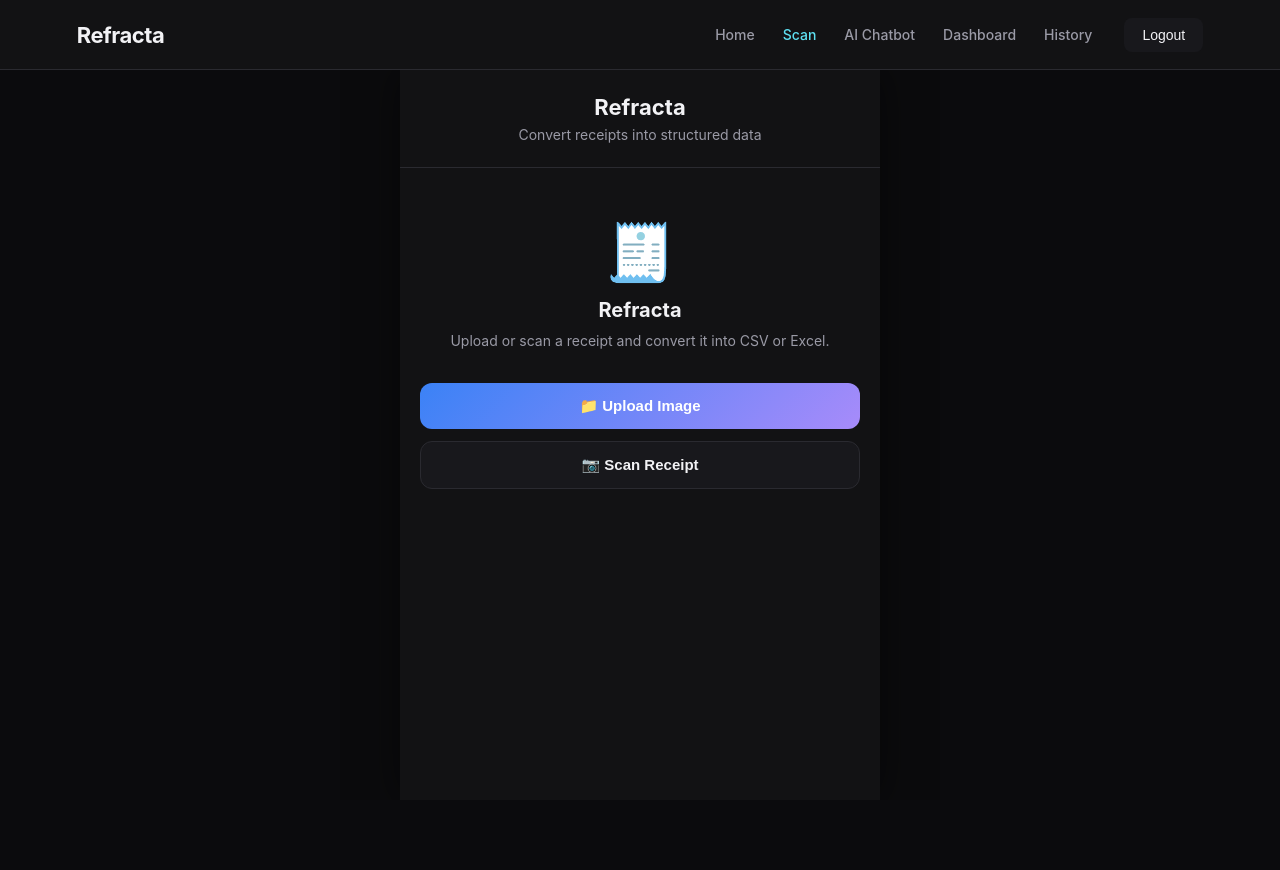
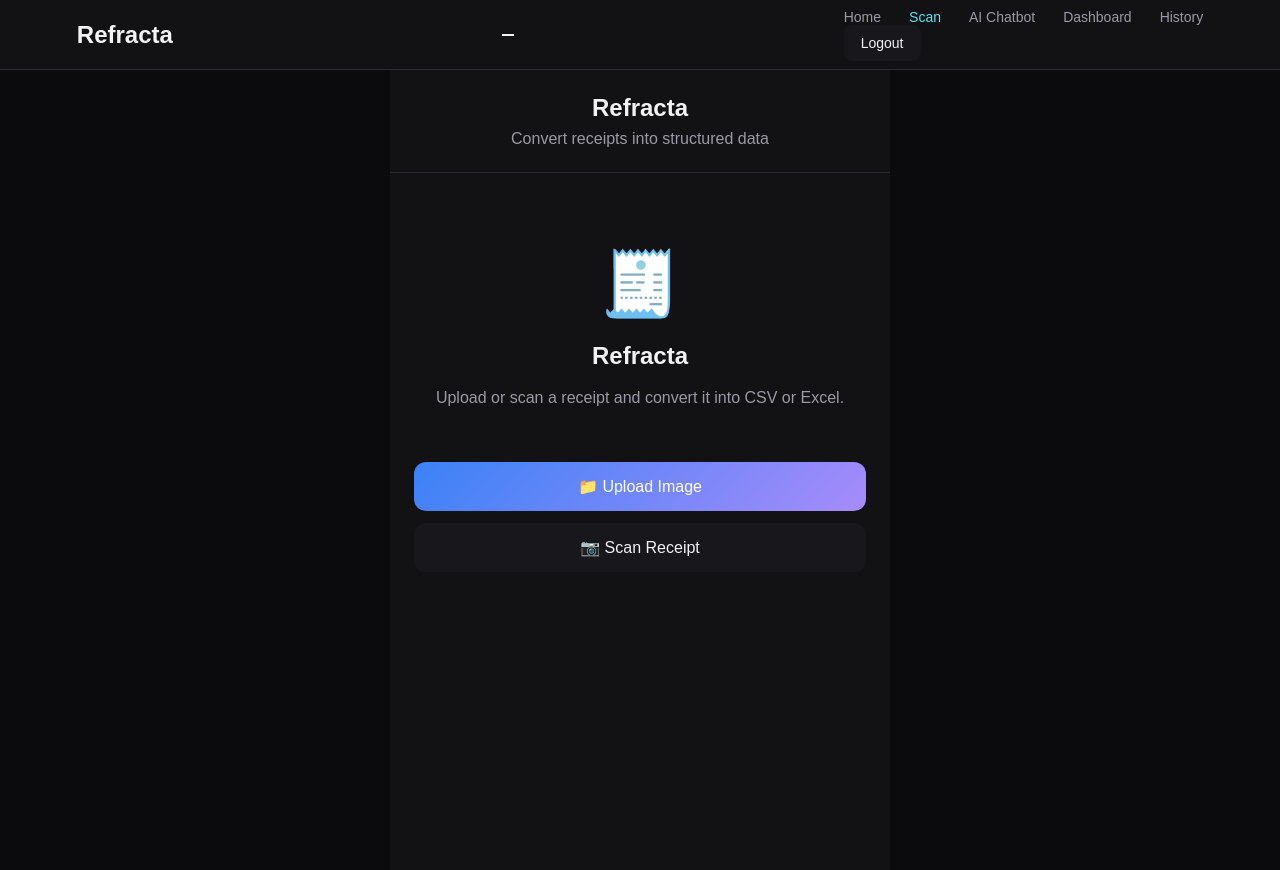
Before and after one commit to GeneJustin/Refracta, a Flask app: page /scan in a window 1280 px wide. Before the commit the page ends 489 px from the top, so only its background shows below. Run offline with Flask 3, Linux system fonts and the light colour scheme; the visitor is signed in with stand-in values (Sample User, id 1).

Commit message:
Update style.css

```diff
--- a/static/style.css
+++ b/static/style.css
@@ -4,10 +4,9 @@
 
 body {
     margin: 0;
-    font-family: -apple-system, BlinkMacSystemFont, "Segoe UI", Roboto, Helvetica, Arial, sans-serif;
+    font-family: Arial, sans-serif;
     background: #0b0b0d;
     color: #f2f2f5;
-    -webkit-tap-highlight-color: transparent;
 }
 
 .navbar {
@@ -20,21 +19,15 @@ body {
     padding: 0 6%;
     position: sticky;
     top: 0;
-    z-index: 1000;
+    z-index: 100;
+    text-decoration: none;
 }
 
 .logo {
-    font-size: 22px;
+    font-size: 24px;
     font-weight: 700;
     color: #f2f2f5;
     text-decoration: none;
-    letter-spacing: -0.5px;
-}
-
-.nav-content {
-    display: flex;
-    align-items: center;
-    gap: 32px;
 }
 
 .nav-links {
@@ -46,9 +39,8 @@ body {
 .nav-links a {
     font-size: 14px;
     color: #9a9aa6;
-    transition: color 0.2s ease;
+    transition: 0.2s;
     text-decoration: none;
-    font-weight: 500;
 }
 
 .nav-links a:hover,
@@ -60,142 +52,84 @@ body {
     border: none;
     background: #18181c;
     color: #f2f2f5;
-    padding: 9px 18px;
+    padding: 10px 17px;
     border-radius: 8px;
     cursor: pointer;
     font-size: 14px;
-    font-weight: 500;
-    transition: background 0.2s ease;
 }
 
 .logout-btn:hover {
     background: #2a2a30;
 }
 
-/* HAMBURGER BUTTON (HIDDEN ON DESKTOP) */
-.hamburger {
-    display: none;
-    flex-direction: column;
-    justify-content: space-between;
-    width: 24px;
-    height: 18px;
-    background: transparent;
-    border: none;
-    cursor: pointer;
-    padding: 0;
-    z-index: 1001;
-}
-
-.hamburger span {
-    width: 100%;
-    height: 2px;
-    background-color: #f2f2f5;
-    border-radius: 2px;
-    transition: all 0.3s ease;
-}
-
-/* HAMBURGER ANIMATION WHEN ACTIVE */
-.hamburger.active span:nth-child(1) {
-    transform: translateY(8px) rotate(45deg);
-}
-.hamburger.active span:nth-child(2) {
-    opacity: 0;
-}
-.hamburger.active span:nth-child(3) {
-    transform: translateY(-8px) rotate(-45deg);
-}
-
-/* LAYOUT CONTAINER */
 .app {
     width: 100%;
-    max-width: 480px;
-    min-height: calc(100vh - 70px);
-    margin: 0 auto;
+    max-width: 500px;
+    min-height: 100vh;
+    margin: auto;
     background: #121214;
-    box-shadow: 0 0 40px rgba(0,0,0,0.5);
-    display: flex;
-    flex-direction: column;
 }
 
 header {
-    padding: 24px 20px;
+    padding: 24px;
     text-align: center;
     border-bottom: 1px solid #2a2a30;
 }
 
 header h1 {
     margin: 0;
-    font-size: 22px;
+    font-size: 24px;
     color: #f2f2f5;
 }
 
 header p {
-    margin: 6px 0 0;
-    font-size: 14px;
+    margin: 8px 0 0;
     color: #9a9aa6;
 }
 
 .section {
-    padding: 20px;
-    flex: 1;
+    padding: 24px;
 }
 
 .hidden {
     display: none !important;
 }
 
-/* HERO SECTION */
 .hero {
     text-align: center;
-    margin-top: 30px;
+    margin-top: 50px;
 }
 
 .hero .icon {
-    font-size: 56px;
-    margin-bottom: 12px;
+    font-size: 64px;
 }
 
 .hero h2 {
-    margin: 0 0 8px 0;
+    margin-bottom: 8px;
     color: #f2f2f5;
-    font-size: 20px;
 }
 
 .hero p {
     color: #9a9aa6;
     line-height: 1.5;
-    font-size: 14px;
-    margin: 0;
 }
 
 .actions {
-    margin-top: 32px;
-    display: flex;
-    flex-direction: column;
-    gap: 12px;
+    margin-top: 40px;
 }
 
 button {
     border: none;
     cursor: pointer;
-    font-size: 15px;
-    font-weight: 600;
-    transition: opacity 0.2s, transform 0.1s;
-}
-
-button:active {
-    transform: scale(0.98);
+    font-size: 16px;
 }
 
 .main-button,
 .secondary-button {
     width: 100%;
-    padding: 14px 18px;
+    padding: 15px;
     border-radius: 12px;
-    display: flex;
-    align-items: center;
-    justify-content: center;
-    gap: 8px;
+    margin-top: 12px;
 }
 
 .main-button {
@@ -206,35 +140,29 @@ button:active {
 .secondary {
     background: #18181c;
     color: #f2f2f5;
-    border: 1px solid #2a2a30;
 }
 
 .secondary-button {
     background: #18181c;
     color: #f2f2f5;
-    border: 1px solid #2a2a30;
 }
 
-/* CAMERA & PREVIEW */
 .top-bar {
     display: flex;
     align-items: center;
-    gap: 12px;
-    margin-bottom: 16px;
+    gap: 15px;
+    margin-bottom: 20px;
 }
 
 .top-bar button {
     background: none;
     color: #5ee0f2;
-    font-size: 22px;
-    padding: 4px;
-    line-height: 1;
+    font-size: 25px;
 }
 
 .top-bar h2 {
     margin: 0;
     color: #f2f2f5;
-    font-size: 18px;
 }
 
 .camera-container {
```
Also changed, not shown: other parts of static/style.css (+59 -49 lines).
